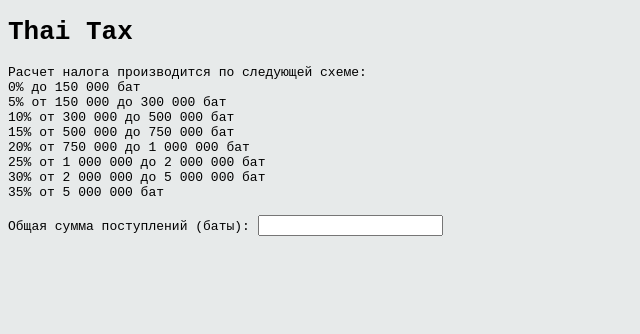
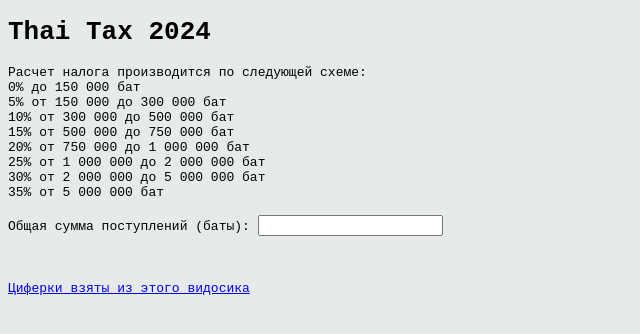
Before and after one commit to vladimirgamalyan/toolbox, a plain HTML site: page thaitax.html in a window 1280 px wide. Shown: the whole page, without its empty margins (0-640 px from the left). Drawn offline with Linux system fonts and the light colour scheme.

Commit message:
Refactor

```diff
--- a/thaitax.html
+++ b/thaitax.html
@@ -66,7 +66,7 @@
     </script>
 </head>
 <body>
-<h1>Thai Tax</h1>
+<h1>Thai Tax 2024</h1>
 <div>
     <div id="taxTableDiv"></div>
     <br>
@@ -76,6 +76,10 @@
     </div>
     <br>
     <div id="outputDiv"></div>
+    <br><br>
+    <div>
+        <a href="https://www.youtube.com/watch?v=SLz-hSF0VDk">Циферки взяты из этого видосика</a>
+    </div>
 </div>
 </body>
 </html>
```
